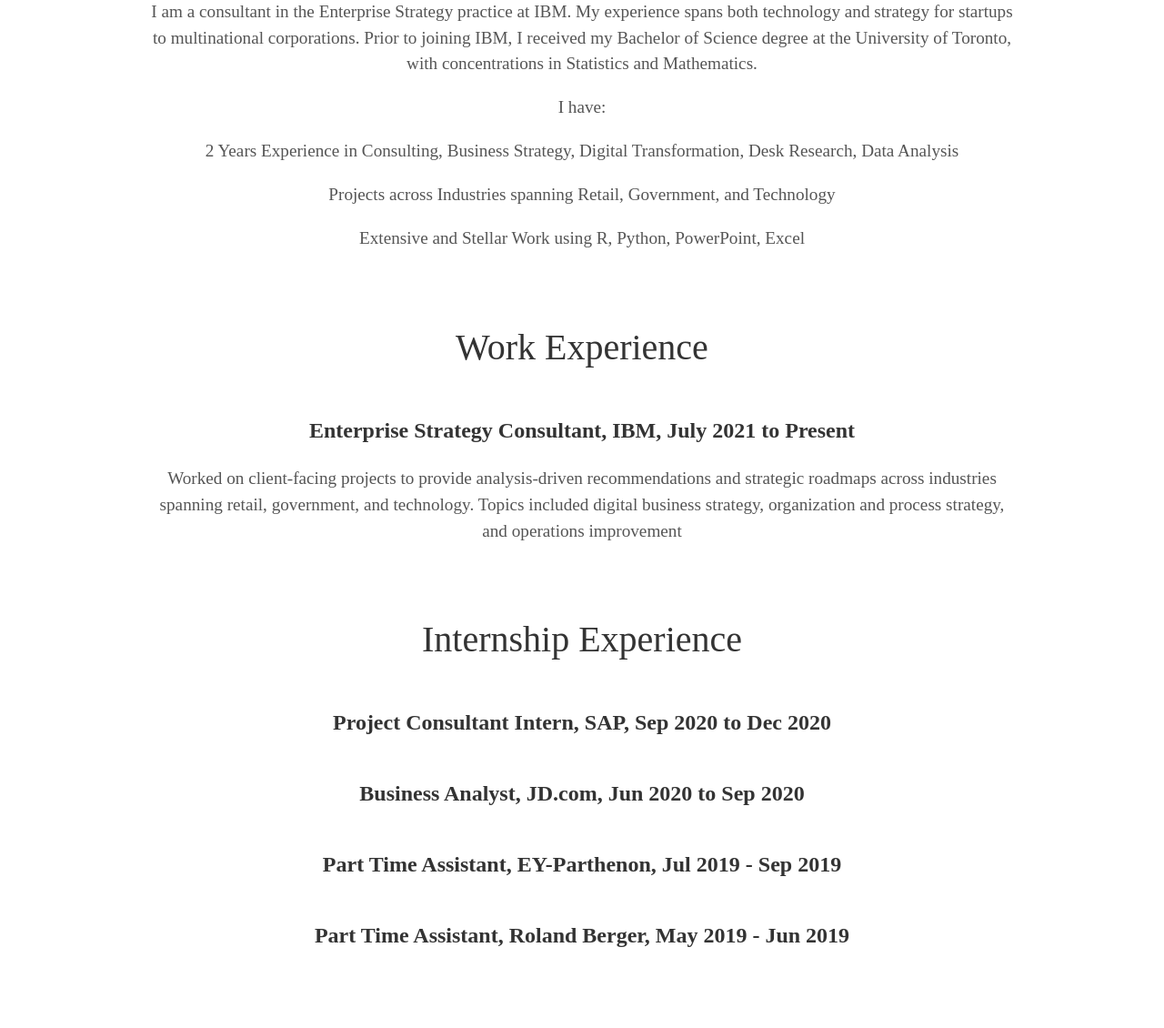
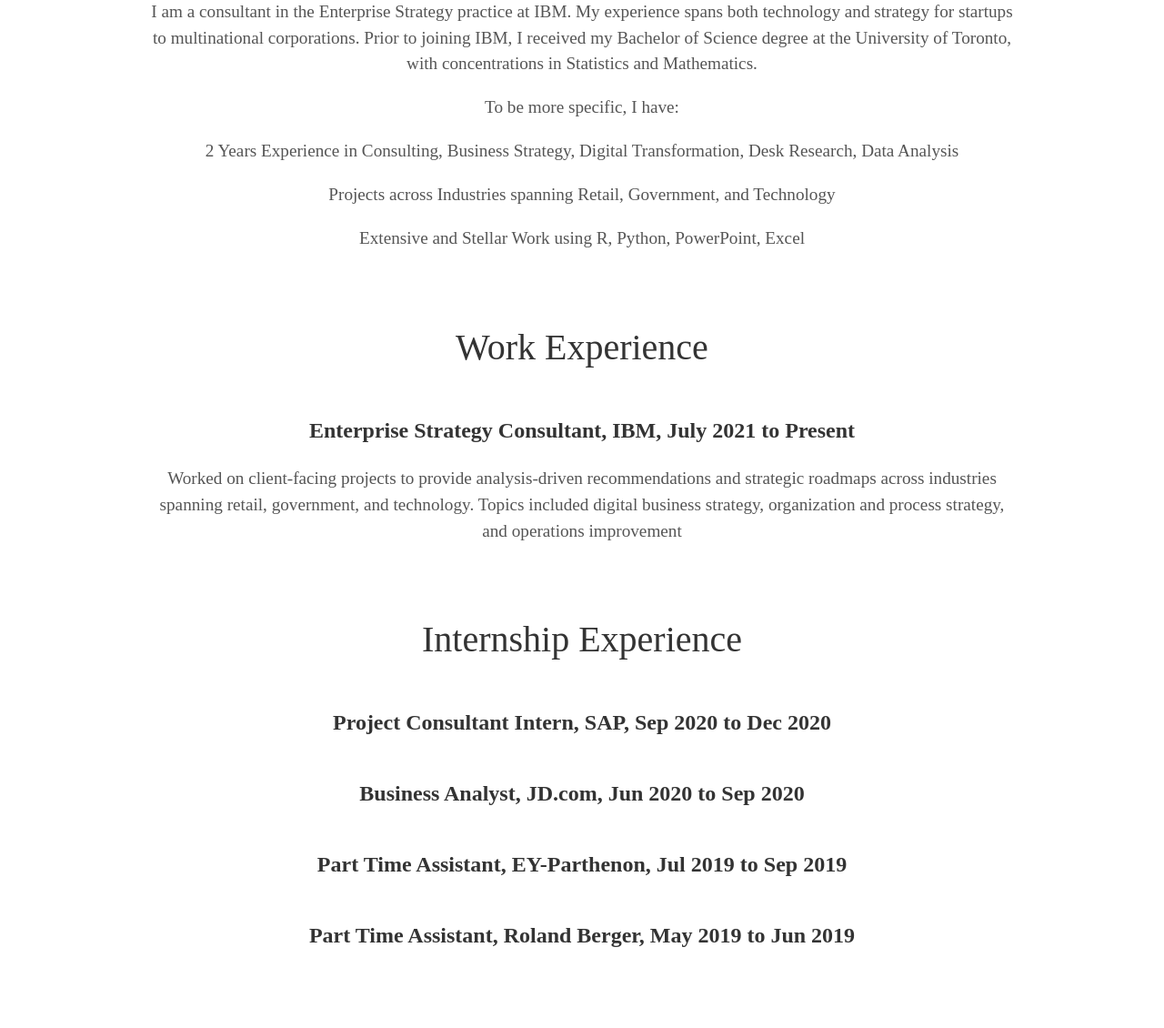
Before and after one commit to zibaic/zibaic.github.io, a Jekyll site: the page built from index.html, in a window 1280 px wide. Shown: the part 1058-2188 px from the top of the page at 91% size. Built offline with Jekyll 4.4.1, drawn with Linux system fonts in a browser that asks for light colours; some web fonts are replaced.

Commit message:
Update about.html

```diff
--- a/_includes/about.html
+++ b/_includes/about.html
@@ -1,7 +1,7 @@
 <div class="user-details">
   <h1>About Me</h1>
   <p>{{ site.user_description }}</p>
-  <p> I have: </p>
+  <p> To be more specific, I have: </p>
   <p> 2 Years Experience in Consulting, Business Strategy, Digital Transformation, Desk Research, Data Analysis </p>
   <p> Projects across Industries spanning Retail, Government, and Technology </p>
   <p> Extensive and Stellar Work using R, Python, PowerPoint, Excel </p>
@@ -17,8 +17,8 @@
 
   <h3> Business Analyst, JD.com, Jun 2020 to Sep 2020</h3>
 
-  <h3> Part Time Assistant, EY-Parthenon, Jul 2019 - Sep 2019</h3>
+  <h3> Part Time Assistant, EY-Parthenon, Jul 2019 to Sep 2019</h3>
 
-  <h3> Part Time Assistant, Roland Berger, May 2019 - Jun 2019</h3>
+  <h3> Part Time Assistant, Roland Berger, May 2019 to Jun 2019</h3>
 
 </div>
```
